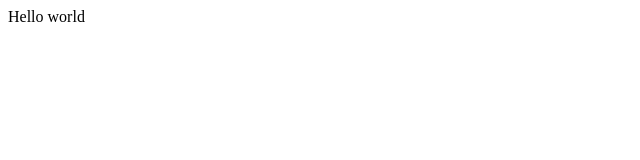
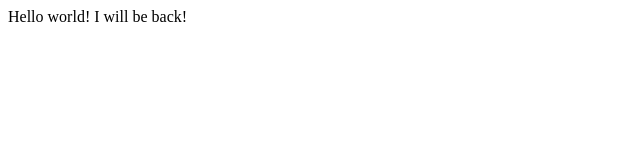
Before and after one commit to cloudsmither/project-testing-automate, a plain HTML site: page index.html in a window 1280 px wide. Shown: the whole page, without its empty margins (0-640 px from the left). Drawn offline with Linux system fonts and the light colour scheme.

Commit message:
Termintor message

```diff
--- a/index.html
+++ b/index.html
@@ -1,6 +1,6 @@
 <html>
 <Header><title>My Webpage</title></header>
 <body>
-Hello world
+Hello world! I will be back!
 </body>
 </html>
```
